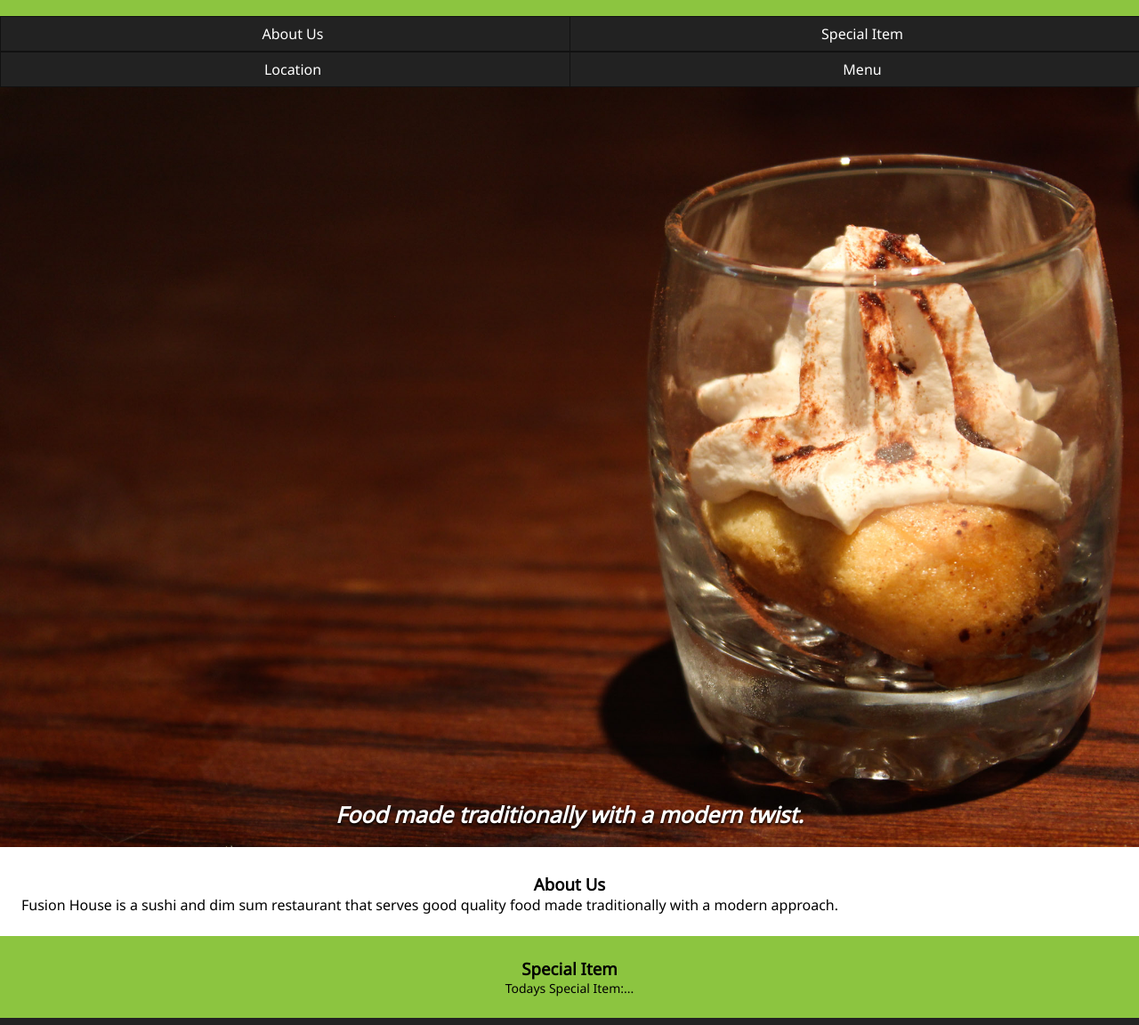
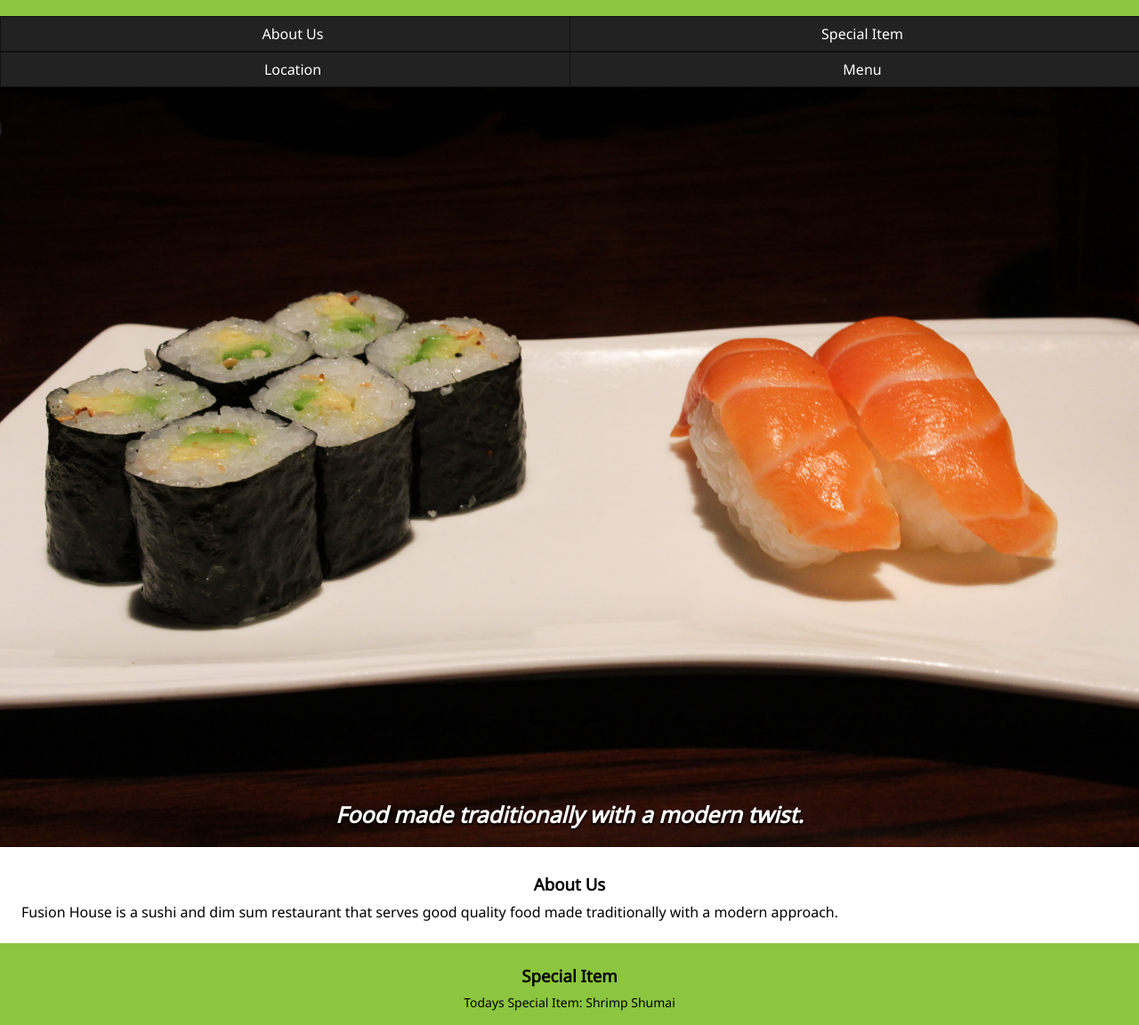
Before and after one commit to CelesteLavo0118/Fusion-House-Final, a plain HTML site: page index.html in a window 1280 px wide. Shown: the part 148-1300 px from the top of the page at 89% size. Drawn offline with Linux system fonts and the light colour scheme.

Commit message:
changing banner and adding css and img
Changed the banner to sushi
Added margin to h3
Added Shrimp shumai img

```diff
--- a/css/main.css
+++ b/css/main.css
@@ -107,6 +107,7 @@ h2{
 
 h3{
   margin:auto;
+  margin-bottom:0.5rem;
   text-align:center;
 }
 
--- a/index.html
+++ b/index.html
@@ -26,7 +26,7 @@
     </nav>
 
     <div id="banner">
-      <img class="banner-img" src="img/tiramisu.jpg" alt="banner">
+      <img class="banner-img" src="img/sushi.jpg" alt="banner">
       <h2>Food made traditionally with a modern twist.</h2>
     </div>
 
@@ -41,8 +41,9 @@
 
     <div id="item">
       <h3>Special Item</h3>
+
       <p class="text">
-        Todays Special Item:...
+        Todays Special Item: Shrimp Shumai
       </p>
     </div>
 
```
Also changed, not shown: img/shumai.jpg (added).
